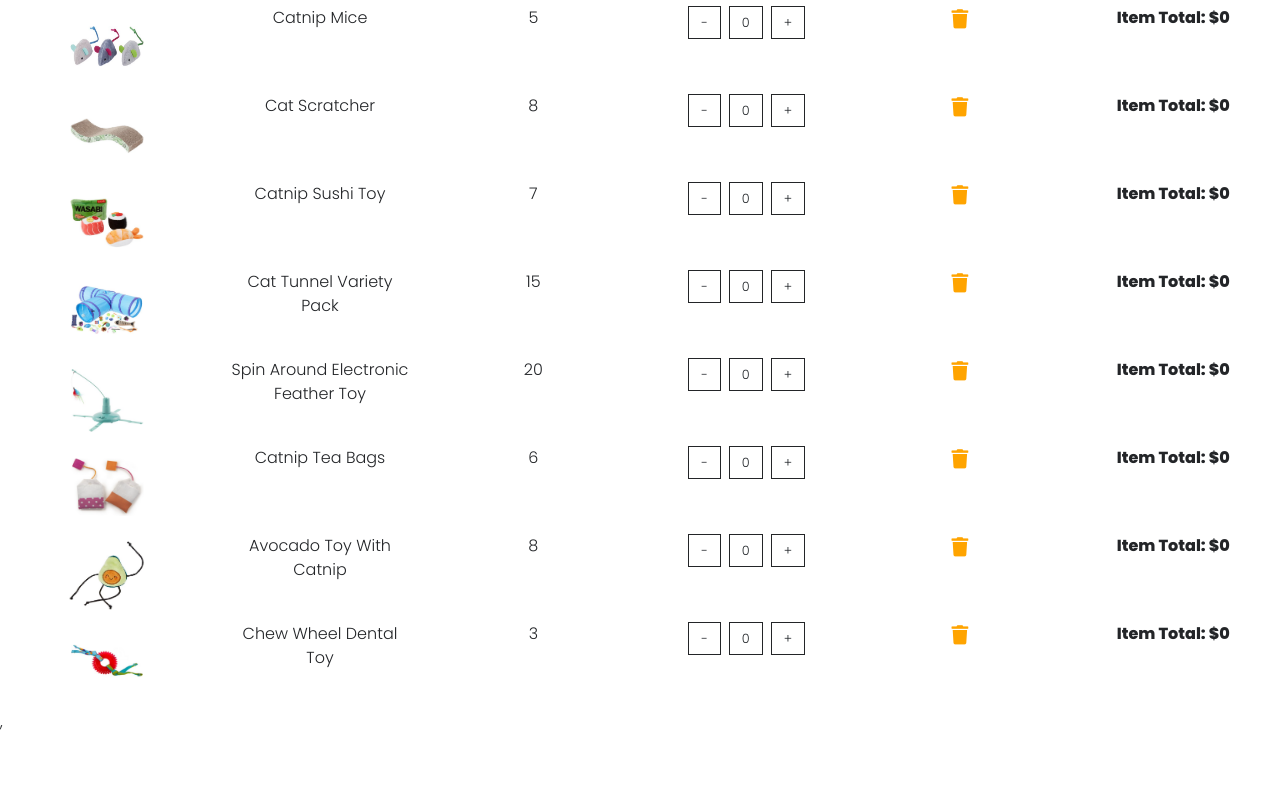
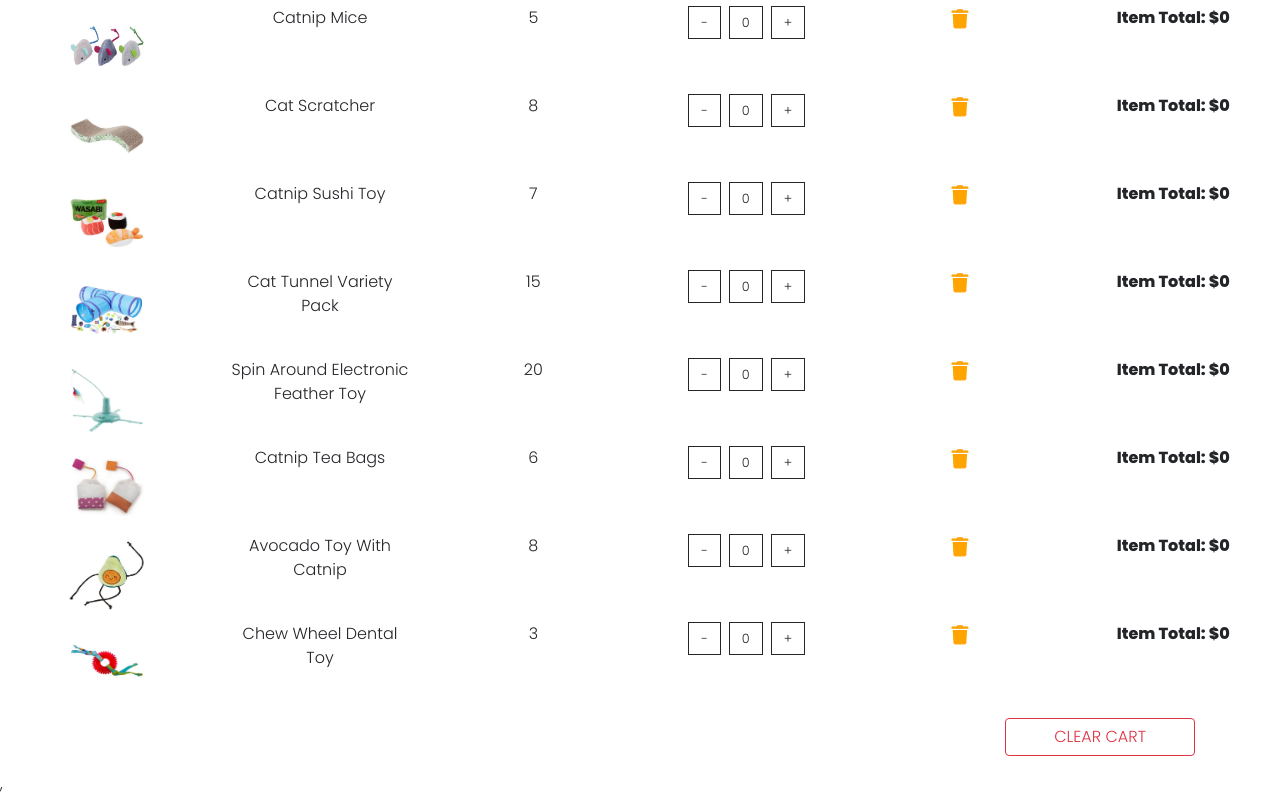
Before and after one commit to ylldesmustafa/capstone-1, a React (Create React App) app in the folder my-store/: page /cart in a window 1280 px wide. Shown: the part 380-1176 px from the top of the page. Before the commit the page ends 1114 px from the top, so only its background shows below. Built offline with nearby package versions, Linux system fonts and the light colour scheme.

Commit message:
added clear cart button to CartTotals.js to create clear cart function

```diff
--- a/my-store/src/components/Cart/CartTotals.js
+++ b/my-store/src/components/Cart/CartTotals.js
@@ -1,9 +1,21 @@
-import React from 'react'
+import React from 'react';
+import { Link } from 'react-router-dom';
 
-export default function CartTotals() {
+export default function CartTotals({value}) {
+  const {cartSubtotal, cartTax, cartTotal, clearCart} = value;
   return (
-    <div>
-
-    </div>
-  )
+   <React.Fragment>
+     <div className="container">
+      <div className="row">
+      <div className="col-10 mt-2 ml-sm-5 ml-md-auto col-sm-8 text-capitalize text-right">
+        <Link to="/">
+          <button className="btn btn-outline-danger text-uppercase mb-3 px-5" type="button" onClick={() => clearCart()}>
+            Clear Cart
+          </button>
+        </Link>
+      </div>
+      </div>
+     </div>
+   </React.Fragment>
+  );
 }
```
